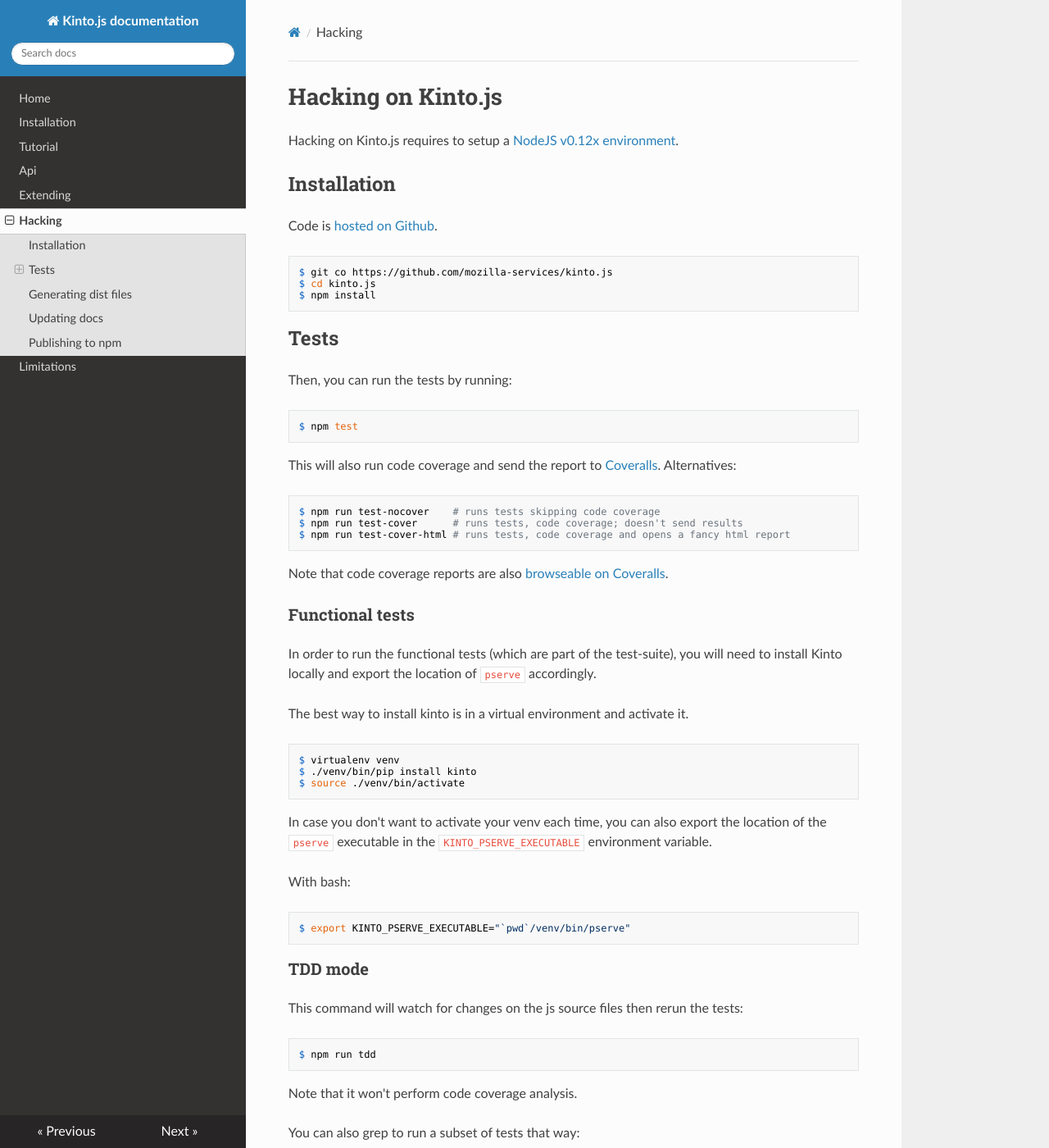
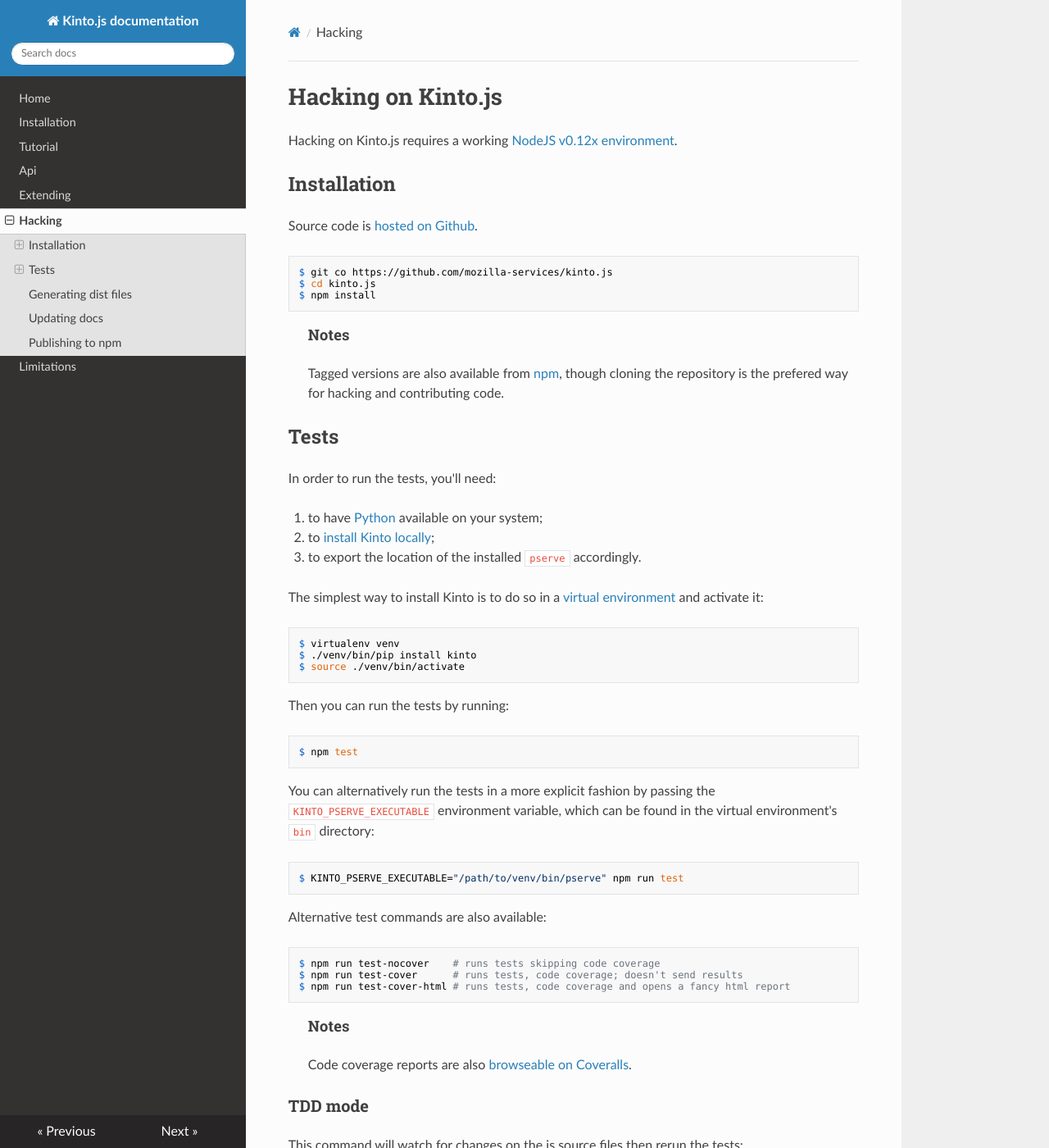
Before and after one commit to Kinto/kinto.js, an MkDocs documentation site: the page built from docs/hacking.md, in a window 1280 px wide and 1400 px high. Shown: the whole window at 82% size. Built offline with MkDocs 1.6.1, drawn with Linux system fonts in a browser that asks for light colours; nearby versions of some CDN libraries; old or Windows-style settings are respelled for this version of MkDocs; some of the changed text lies outside the part shown.

Commit message:
Updated hacking docs.

```diff
--- a/docs/hacking.md
+++ b/docs/hacking.md
@@ -1,49 +1,50 @@
 # Hacking on Kinto.js
 
-Hacking on Kinto.js requires to setup a [NodeJS v0.12x environment](https://nodejs.org/download/).
+Hacking on Kinto.js requires a working [NodeJS v0.12x environment](https://nodejs.org/download/).
 
 ## Installation
 
-Code is [hosted on Github](https://github.com/mozilla-services/kinto.js).
+Source code is [hosted on Github](https://github.com/mozilla-services/kinto.js).
 
     $ git co https://github.com/mozilla-services/kinto.js
     $ cd kinto.js
     $ npm install
 
+> #### Notes
+>
+> Tagged versions are also available from [npm](https://www.npmjs.com/package/kinto), though cloning the repository is the prefered way for hacking and contributing code.
+
 ## Tests
 
+In order to run the tests, you'll need:
 
-Then, you can run the tests by running:
+1. to have [Python](http://python.org/) available on your system;
+2. to [install Kinto locally](http://kinto.readthedocs.org/en/latest/configuration/installation.html);
+3. to export the location of the installed `pserve` accordingly.
+
+The simplest way to install Kinto is to do so in a [virtual environment](http://docs.python-guide.org/en/latest/dev/virtualenvs/) and activate it:
+
+    $ virtualenv venv
+    $ ./venv/bin/pip install kinto
+    $ source ./venv/bin/activate
+
+Then you can run the tests by running:
 
     $ npm test
 
-This will also run code coverage and send the report to [Coveralls](http://coveralls.io/). Alternatives:
+You can alternatively run the tests in a more explicit fashion by passing the `KINTO_PSERVE_EXECUTABLE` environment variable, which can be found in the virtual environment's `bin` directory:
+
+    $ KINTO_PSERVE_EXECUTABLE="/path/to/venv/bin/pserve" npm run test
+
+Alternative test commands are also available:
 
     $ npm run test-nocover    # runs tests skipping code coverage
     $ npm run test-cover      # runs tests, code coverage; doesn't send results
     $ npm run test-cover-html # runs tests, code coverage and opens a fancy html report
 
-Note that code coverage reports are also [browseable on Coveralls](https://coveralls.io/r/mozilla-services/kinto.js).
-
-### Functional tests
-
-In order to run the functional tests (which are part of the test-suite), you
-will need to install Kinto locally and export the location of `pserve`
-accordingly.
-
-The best way to install kinto is in a virtual environment and activate it.
-
-    $ virtualenv venv
-    $ ./venv/bin/pip install kinto
-    $ source ./venv/bin/activate
-
-In case you don't want to activate your venv each time, you can also export the
-location of the `pserve` executable in the `KINTO_PSERVE_EXECUTABLE`
-environment variable.
-
-With bash:
-
-    $ export KINTO_PSERVE_EXECUTABLE="`pwd`/venv/bin/pserve"
+> #### Notes
+>
+> Code coverage reports are also [browseable on Coveralls](https://coveralls.io/r/mozilla-services/kinto.js).
 
 ### TDD mode
 
@@ -56,6 +57,10 @@
 You can also grep to run a subset of tests that way:
 
     $ npm run tdd -- -g Api # only runs Api-related tests
+
+Of course, as for `npm test`, you can explictely pass the pass to the Kinto server `pserve` executable to use to execute integration tests:
+
+    $ KINTO_PSERVE_EXECUTABLE="/path/to/venv/bin/pserve" npm run tdd
 
 ## Generating dist files
 
```
